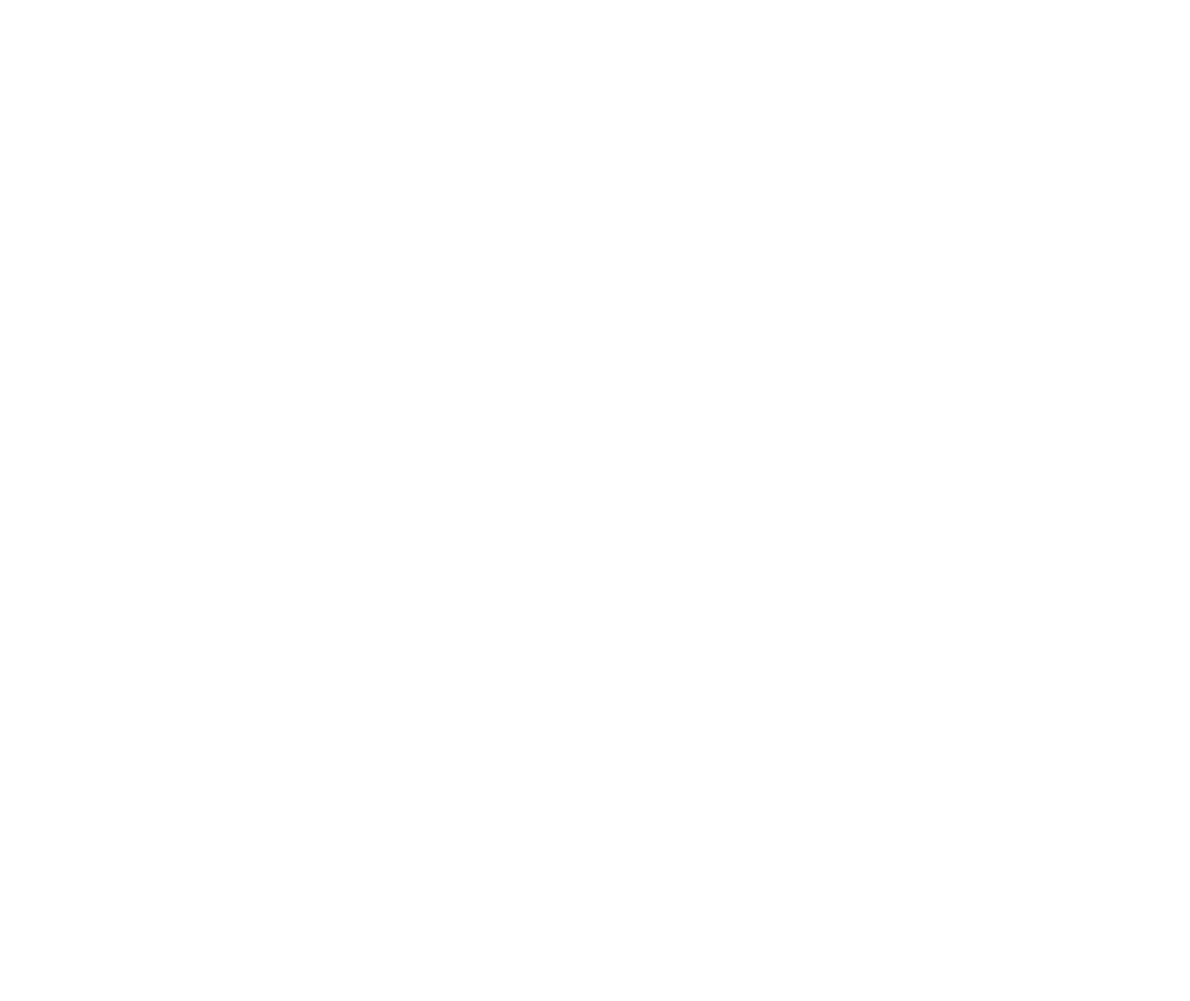
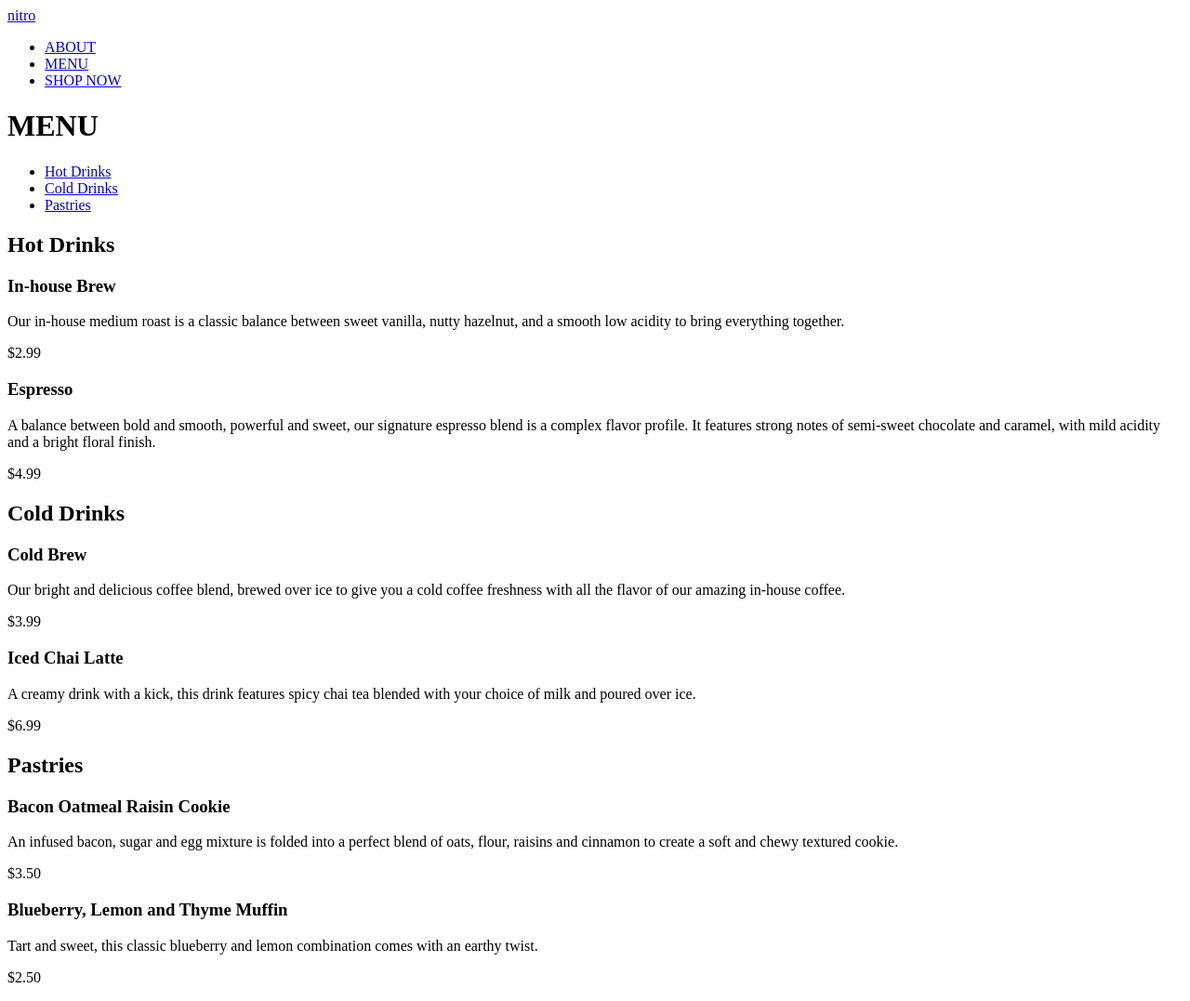
Before and after one commit to achris-alonzo30/brainstation-coffee-shop, a plain HTML site: page Coffee Shop Starter Code/menu.html in a window 1280 px wide. Shown: the whole page at 93% size. Before the commit the page ends 800 px from the top, so only its background shows below. Drawn offline with Linux system fonts and the light colour scheme.

Commit message:
2: done coffee-shop-3

```diff
--- a/Coffee Shop Starter Code/menu.html
+++ b/Coffee Shop Starter Code/menu.html
@@ -1,12 +1,89 @@
 <!DOCTYPE html>
 <html lang="en">
-<head>
-    <meta charset="UTF-8">
-    <meta name="viewport" content="width=device-width, initial-scale=1.0">
-    <link href="https://fonts.googleapis.com/css2?family=Open+Sans:ital,wght@0,300;0,400;0,600;0,700;1,400&display=swap" rel="stylesheet">
+  <head>
+    <meta charset="UTF-8" />
+    <meta name="viewport" content="width=device-width, initial-scale=1.0" />
+    <link
+      href="https://fonts.googleapis.com/css2?family=Open+Sans:ital,wght@0,300;0,400;0,600;0,700;1,400&display=swap"
+      rel="stylesheet"
+    />
     <title>Coffee Shop - Menu</title>
-</head>
-<body>
+  </head>
+  <body>
+    <header>
+      <a href="#">nitro</a>
+      <nav>
+        <ul>
+          <li><a href="#about">ABOUT</a></li>
+          <li><a href="#menu">MENU</a></li>
+          <li><a href="#shop-now">SHOP NOW</a></li>
+        </ul>
+      </nav>
+      <h1 id="menu">MENU</h1>
+      <nav>
+        <ul>
+          <li><a href="#hot-drinks">Hot Drinks</a></li>
+          <li><a href="#cold-drinks">Cold Drinks</a></li>
+          <li><a href="#pastries">Pastries</a></li>
+        </ul>
+      </nav>
+    </header>
+    <main>
+      <section id="hot-drinks">
+        <h2>Hot Drinks</h2>
 
-</body>
+        <h3>In-house Brew</h3>
+        <p>
+          Our in-house medium roast is a classic balance between sweet vanilla,
+          nutty hazelnut, and a smooth low acidity to bring everything together.
+        </p>
+        <p>$2.99</p>
+
+        <h3>Espresso</h3>
+        <p>
+          A balance between bold and smooth, powerful and sweet, our signature
+          espresso blend is a complex flavor profile. It features strong notes
+          of semi-sweet chocolate and caramel, with mild acidity and a bright
+          floral finish.
+        </p>
+        <p>$4.99</p>
+      </section>
+      <section id="cold-drinks">
+        <h2>Cold Drinks</h2>
+
+        <h3>Cold Brew</h3>
+        <p>
+          Our bright and delicious coffee blend, brewed over ice to give you a
+          cold coffee freshness with all the flavor of our amazing in-house
+          coffee.
+        </p>
+        <p>$3.99</p>
+
+        <h3>Iced Chai Latte</h3>
+        <p>
+          A creamy drink with a kick, this drink features spicy chai tea blended
+          with your choice of milk and poured over ice.
+        </p>
+        <p>$6.99</p>
+      </section>
+      <section id="pastries">
+        <h2>Pastries</h2>
+
+        <h3>Bacon Oatmeal Raisin Cookie</h3>
+        <p>
+          An infused bacon, sugar and egg mixture is folded into a perfect blend
+          of oats, flour, raisins and cinnamon to create a soft and chewy
+          textured cookie.
+        </p>
+        <p>$3.50</p>
+
+        <h3>Blueberry, Lemon and Thyme Muffin</h3>
+        <p>
+          Tart and sweet, this classic blueberry and lemon combination comes
+          with an earthy twist.
+        </p>
+        <p>$2.50</p>
+      </section>
+    </main>
+  </body>
 </html>
```
